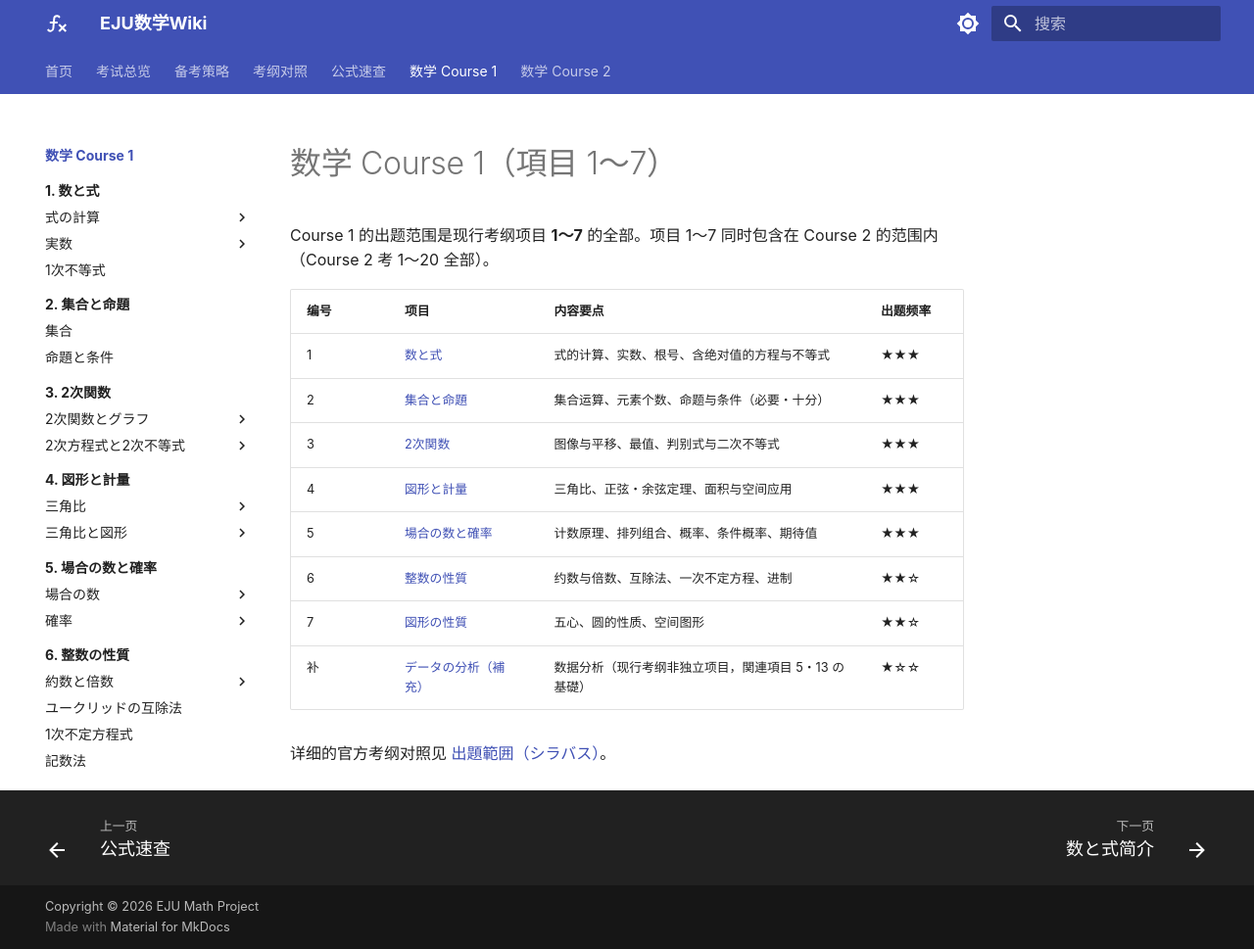
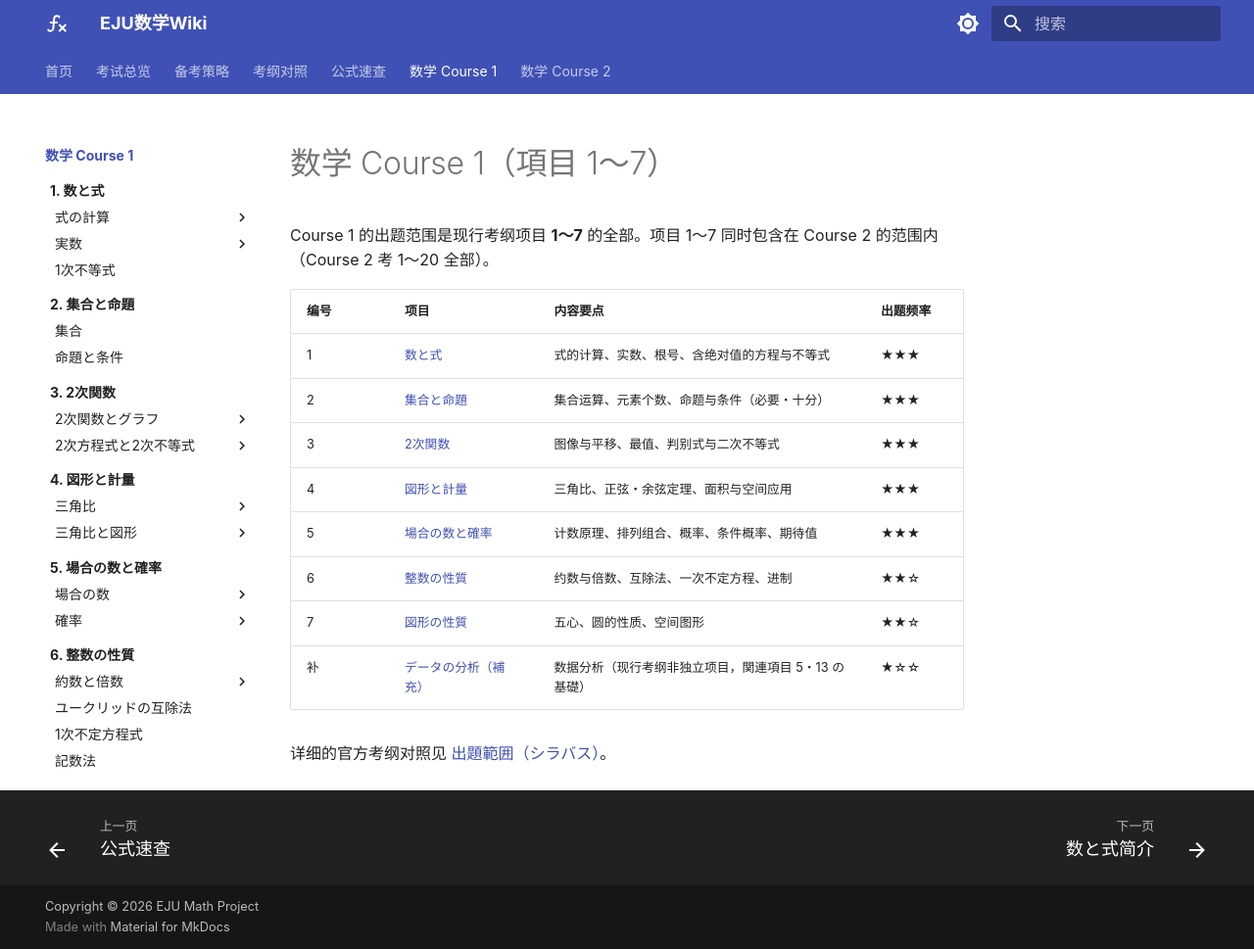
Before and after one commit to NoobCoderBigRoc/eju-math, an MkDocs documentation site: the page built from docs/course1/index.md, in a window 1280 px wide and 969 px high. Shown: the whole window at 98% size. Built offline with MkDocs 1.6.1 and Material for MkDocs 9.7.7, drawn with Linux system fonts in a browser that asks for light colours.

Commit message:
style: 侧边栏导航逐级缩进（项目→分组→细目每层右移一档）

```diff
--- a/docs/stylesheets/extra.css
+++ b/docs/stylesheets/extra.css
@@ -21,3 +21,9 @@
 .eju-example .admonition-title {
   font-weight: 700;
 }
+
+/* 侧边栏逐级缩进（OI Wiki 式）：每深入一层导航，子列表整体右移一档，
+   使「项目 → 分组 → 细目」的层级一眼可辨 */
+.md-sidebar--primary .md-nav__list .md-nav__list {
+  padding-left: 0.85rem;
+}
```
